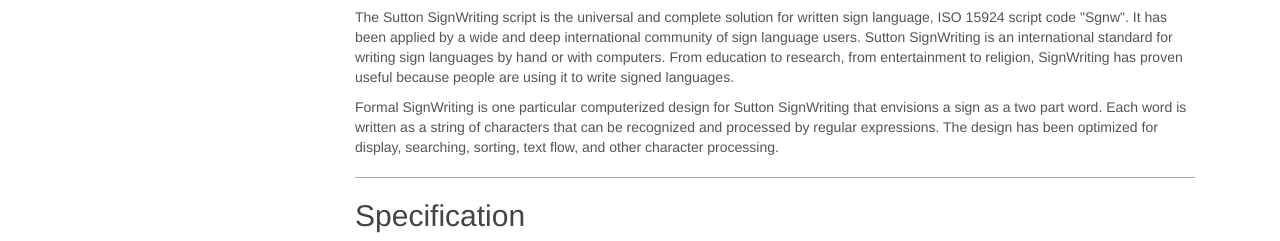
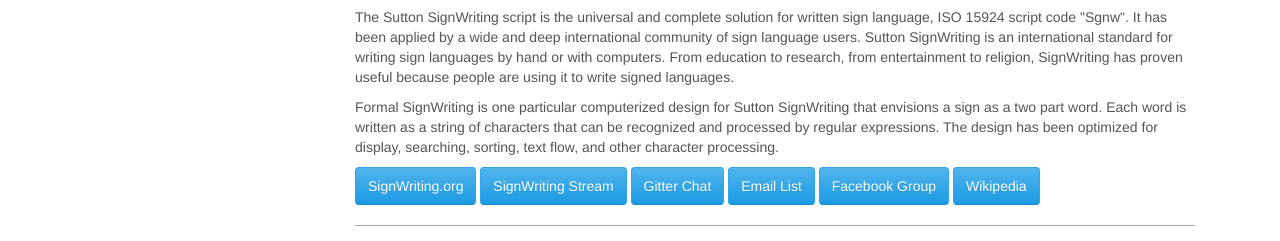
Before and after one commit to sutton-signwriting/sutton-signwriting.github.io, a plain HTML site: page index.html in a window 1280 px wide. Shown: the part 536-777 px from the top of the page. Drawn offline with nearby package versions, Linux system fonts and the light colour scheme.

Commit message:
general links

```diff
--- a/index.html
+++ b/index.html
@@ -86,6 +86,15 @@
 processed by regular expressions.  The design has been optimized for
 display, searching, sorting, text flow, and other character
 processing.</p>
+<div>
+<a href="https://signwriting.org/" class="btn btn-primary" role="button">SignWriting.org</a>
+<a href="https://www.youtube.com/channel/UCXu4AXlG0rXFtk_5SzumDow" class="btn btn-primary" role="button">SignWriting Stream</a>
+<a href="https://gitter.im/sutton-signwriting/community" class="btn btn-primary" role="button">Gitter Chat</a>
+<a href="https://www.signwriting.org/forums/swlist/" class="btn btn-primary" role="button">Email List</a>
+<a href="https://www.facebook.com/groups/SuttonSignWriting/" class="btn btn-primary" role="button">Facebook Group</a>
+<a href="https://en.wikipedia.org/wiki/SignWriting" class="btn btn-primary" role="button">Wikipedia</a>
+</div>
+
 <hr />
 <h2 id="specification">Specification<a class="headerlink" href="#specification" title="Permanent link"></a></h2>
 <p>The Formal SignWriting specification is a faithful encoding of Sutton SignWriting that is documented in an Internet Draft submitted to the IETF.</p>
@@ -386,5 +395,5 @@
 
 <!--
 MkDocs version : 1.0.4
-Build Date UTC : 2022-01-01 15:26:21
+Build Date UTC : 2022-01-01 15:44:38
 -->
```
Also changed, not shown: search/search_index.json (+1 -1 lines), 1 other file.
